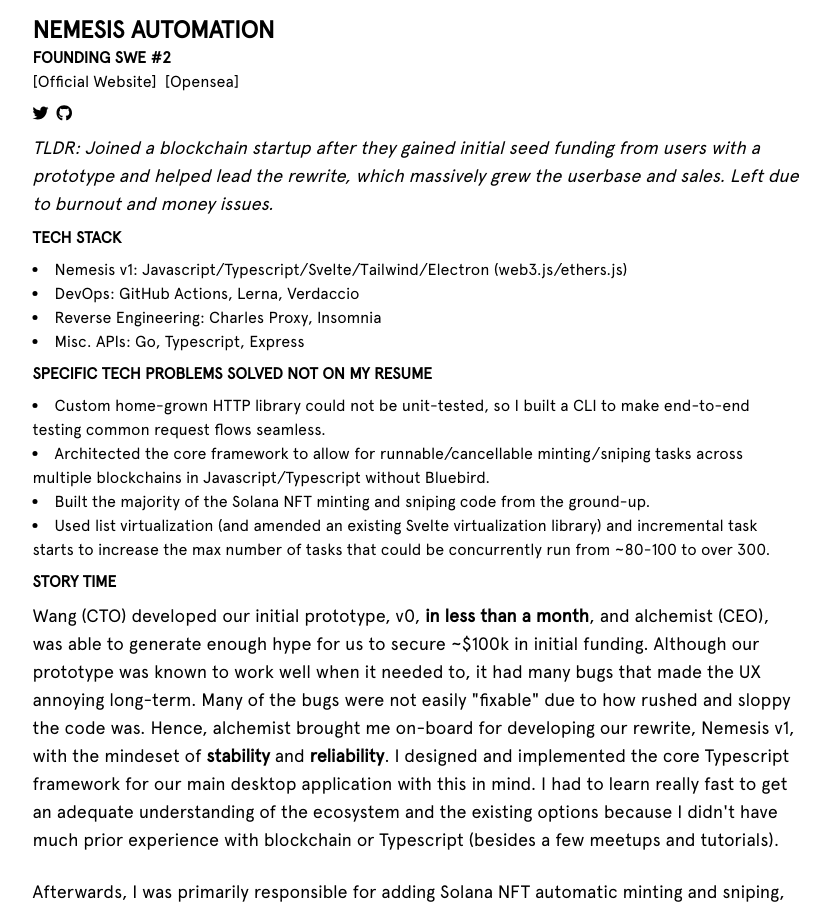
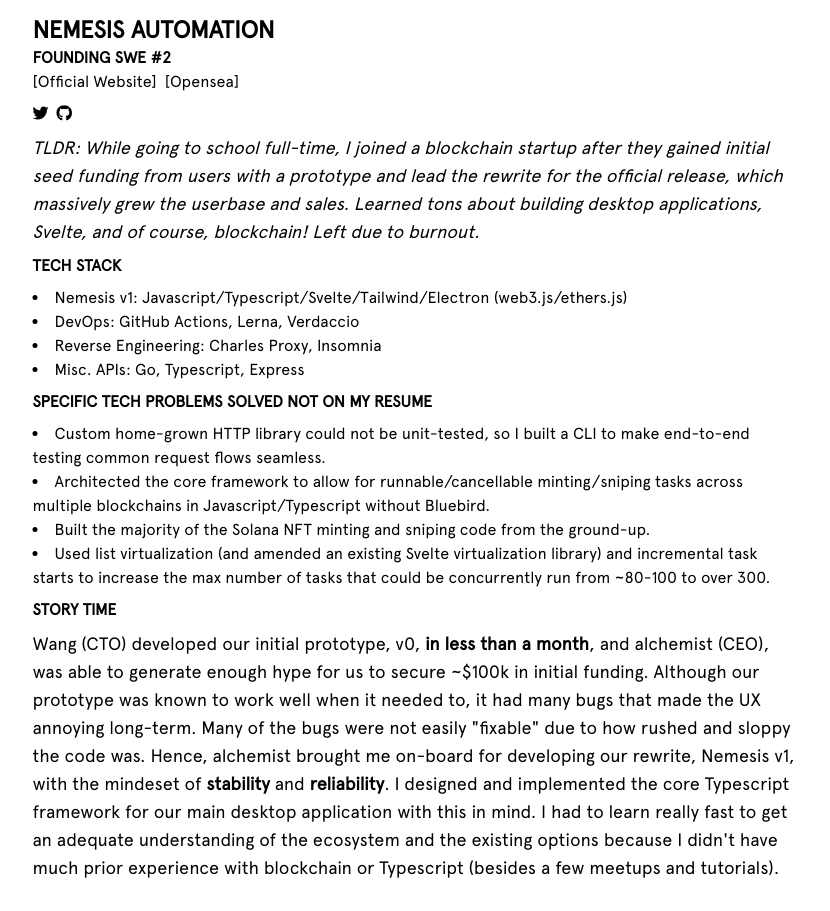
Before and after one commit to jchen42703/jchen42703.github.io, a React (Create React App) app in the folder v2/: page / in a window 1280 px wide. Shown: the part 1345-2256 px from the top of the page, without its empty margins (351-1181 px from the left). Built offline with nearby package versions, Linux system fonts and the light colour scheme.

Commit message:
Better Nemesis TLDR

```diff
--- a/v2/src/home/work/nemesis.tsx
+++ b/v2/src/home/work/nemesis.tsx
@@ -69,11 +69,13 @@ function NemesisExperience() {
 
 				<div className="mt-2">
 					<p className="italic">
-						TLDR: Joined a blockchain startup after they gained
-						initial seed funding from users with a prototype and
-						helped lead the rewrite, which massively grew the
-						userbase and sales. Left due to burnout and money
-						issues.
+						TLDR: While going to school full-time, I joined a
+						blockchain startup after they gained initial seed
+						funding from users with a prototype and lead the rewrite
+						for the official release, which massively grew the
+						userbase and sales. Learned tons about building desktop
+						applications, Svelte, and of course, blockchain! Left
+						due to burnout.
 					</p>
 				</div>
 
```
